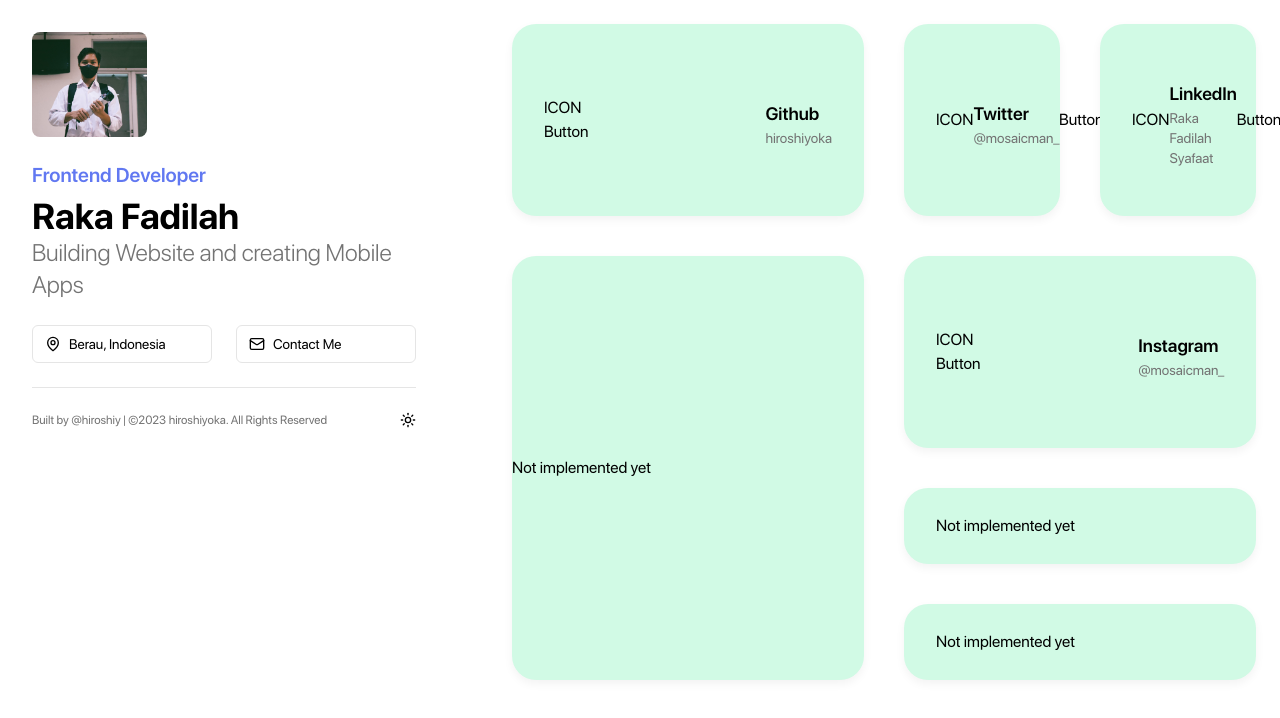
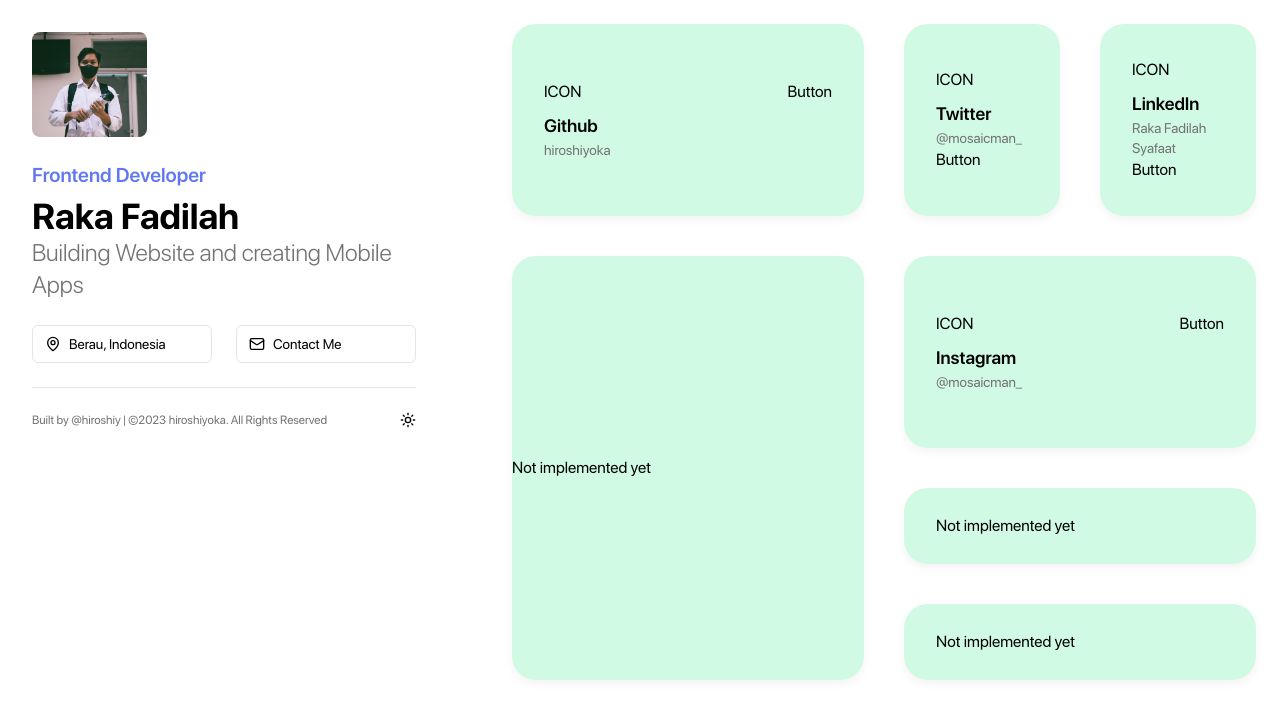
Before and after one commit to hiroshiyoka/hiroshiy.bento, a Next.js app: page / in a window 1280 px wide. Shown: the top 718 px of the page. Built offline with nearby package versions, Linux system fonts and the light colour scheme.

Commit message:
fix: change the className

```diff
--- a/components/grid-items/social.box.tsx
+++ b/components/grid-items/social.box.tsx
@@ -3,8 +3,8 @@ import React from 'react'
 
 const SocialBox = ({ item }: { item:GridItemInterface }) => {
   return (
-    <div className="flex items-center justify-between">
-        <div>
+    <div>
+        <div className="flex items-center justify-between">
             <div>ICON</div>
             { item.layout === "2x2" && <div>Button</div> }
         </div>
```
